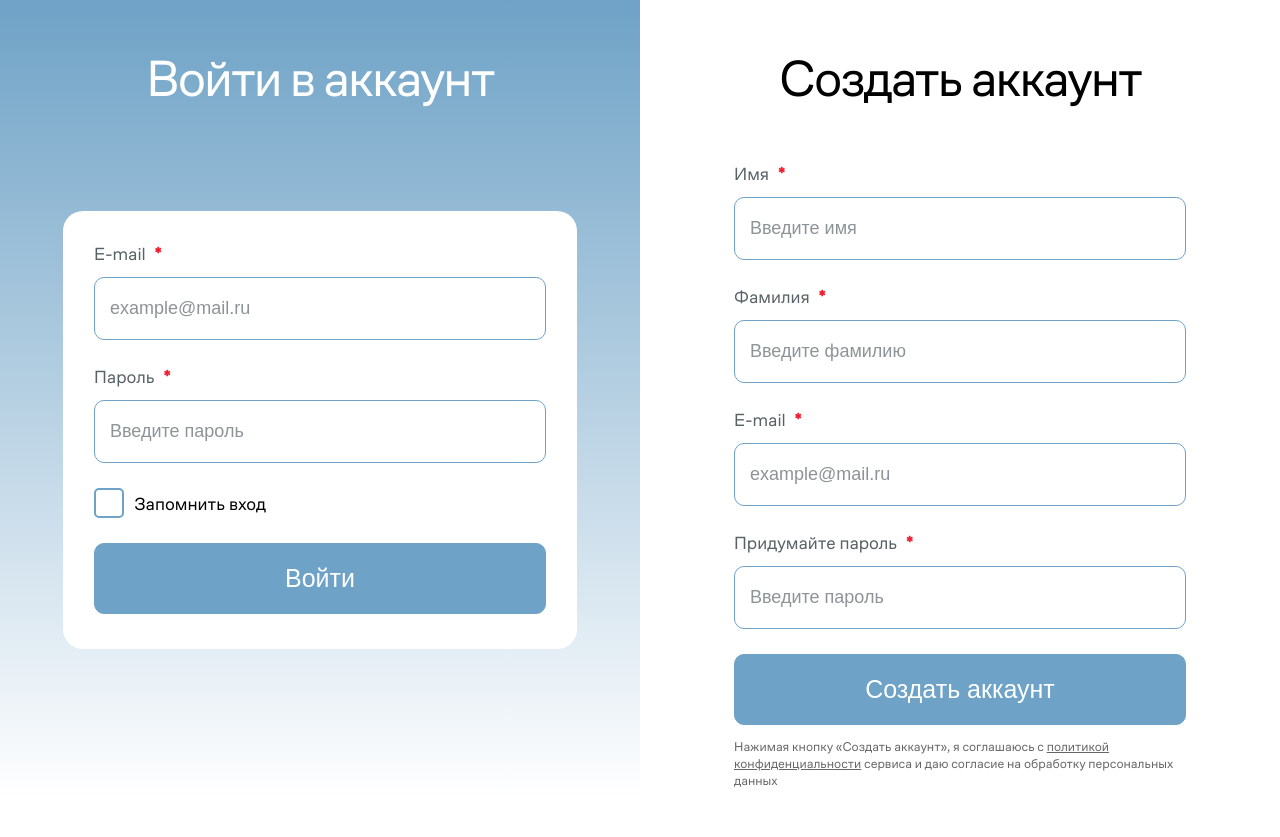
After one commit to t0sssik/memory-project, a Django app: page /auth/ in a window 1280 px wide. The commit adds this page. Run offline with Django 5.2, Linux system fonts and the light colour scheme; some web fonts are replaced.

Commit message:
auth/reg page added

```diff
--- /dev/null
+++ b/Main/static/styles/auth.css
@@ -0,0 +1,202 @@
+@font-face {
+  font-family: "CoFo Sans";
+  src: local("Cofo Sans"), local("CoFoSans"),
+    url('../fonts/CoFoSans-Regular.ttf') format("truetype"),
+    url("../fonts/CoFoSans-Regular.woff") format("woff"),
+    url("../fonts/CoFoSans-Regular.woff2") format("woff2");
+  font-style: normal;
+}
+
+@font-face {
+  font-family: "Graphik";
+  src: local("Graphik"), local("Graphik"),
+    url('../fonts/Graphik-Regular.ttf') format("truetype"),
+    url("../fonts/Graphik-Regular.woff") format("woff"),
+    url("../fonts/Graphik-Regular.woff2") format("woff2");
+  font-style: normal;
+}
+
+html{
+    height: 100%;
+}
+
+body {
+    --font-color: black;
+    --font-color-hero: white;
+    --font-color-secondary: #6EA2C6;
+    --background-block: #EEF7FE;
+    --background-blue: #5EB6F2;
+    --red-req: #F21D2F;
+    --label-black: #586166;
+    --placeholder: #8D9396;
+}
+
+body{
+    font-family: "CoFo Sans", "Arial", sans-serif;
+    margin: 0;
+    background-color: white;
+    display: flex;
+    flex-direction: column;
+    justify-content: center;
+    align-items: center;
+    height: 100%;
+}
+
+main{
+    width: 100%;
+    height: 100%;
+}
+
+button:hover{
+    cursor: pointer;
+}
+
+.blocks{
+    display: flex;
+    height: 100%;
+}
+
+.auth-block, .reg-block{
+    flex-basis: 50%;
+    display: flex;
+    flex-direction: column;
+    align-items: center;
+    padding: 0 94px 0 94px;
+}
+
+form{
+    display: flex;
+    flex-direction: column;
+    background-color: white;
+    padding: 31px 31px 35px 31px;
+    border-radius: 20px;
+    width: 100%;
+}
+
+form strong{
+    color: var(--red-req);
+    margin-left: 5px;
+}
+
+form label{
+    margin-bottom: 12px;
+    font-size: 18px;
+    color: var(--label-black);
+}
+
+
+
+form input{
+    margin-bottom: 25px;
+    border-radius: 10px;
+    border: 1px solid var(--font-color-secondary);
+    background-color: white;
+    padding: 20px 15px 20px 15px;
+    transition: 0.2s ease all;
+    font-size: 18px;
+}
+
+form input::placeholder{
+    color: var(--placeholder)
+}
+
+form input:focus{
+    font-size: 23px;
+}
+
+input[type='checkbox']{
+    margin: 0 10px 0 0;
+}
+
+.auth-block{
+    background: linear-gradient(#6EA2C6, white);
+}
+
+.auth-block h2{
+    margin: 45px 0 100px 0;
+    color:white;
+}
+
+.reg-block h2{
+    margin: 45px 0 20px 0;
+}
+
+h2{
+    font-size: 52px;
+    font-weight: normal;
+    letter-spacing: -2px;
+}
+
+.note{
+    font-size: 13px;
+    color: rgba(0, 0, 0, 0.6);
+}
+
+.note a{
+    color: inherit;
+    transition: 0.2s ease all;
+}
+
+.note a:hover{
+    color: black;
+}
+
+.check-container{
+    display: flex;
+    align-items: center;
+    margin-bottom: 25px;
+}
+
+.checkbox {
+    cursor: pointer;
+    appearance: none;
+    border: 2px var(--font-color-secondary) solid;
+    border-radius: 5px;
+    width: 30px;
+    height: 30px;
+    transition: 0.2s ease-in all;
+    padding: 0;
+}
+
+.checkbox:checked{
+    background-image: url("../images/tick.svg");
+    background-repeat: no-repeat;
+    background-size: cover;
+}
+
+.checkbox:hover{
+    border: 4px var(--font-color-secondary) solid;
+}
+
+label{
+    transition: 0.2s ease-in all;
+}
+
+.check-label{
+    margin: 0;
+    color: black;
+}
+
+.check-label:hover{
+    cursor: pointer;
+    color: var(--font-color-secondary);
+    text-decoration: underline;
+}
+
+button{
+    width: 100%;
+    border-radius: 10px;
+    background-color: var(--font-color-secondary);
+    color: white;
+    font-size: 25px;
+    user-select: none;
+    transition: 0.3s ease all;
+    border: var(--font-color-secondary) 1px solid;
+    padding: 20px 0 20px 0;
+}
+
+
+button:hover{
+    box-shadow: #4b81a6 3px 3px, #45779a 6px 6px;
+    font-size: 26px;
+}
--- a/Main/static/styles/start.css
+++ b/Main/static/styles/start.css
@@ -223,7 +223,6 @@ button:first-child{
 }
 
 button:last-child{
-
     color: var(--font-color-secondary);
 }
 
--- a/Main/views.py
+++ b/Main/views.py
@@ -10,3 +10,6 @@ def start(request):
 
 def main(request):
     return render(request, 'main.html')
+
+def auth(request):
+    return render(request, 'auth.html')
--- a/MemoryProject/urls.py
+++ b/MemoryProject/urls.py
@@ -24,4 +24,5 @@ urlpatterns = [
     path( '', views.home, name='home'),
     path('start/', views.start, name='start'),
     path('main/', views.main, name='main'),
+    path('auth/', views.auth, name='auth'),
 ]
--- /dev/null
+++ b/templates/auth.html
@@ -0,0 +1,48 @@
+{% load static %}
+<!DOCTYPE html>
+<html lang="ru">
+<head>
+    <meta charset="UTF-8">
+    <link rel="stylesheet" href="{% static "/styles/auth.css" %}" type="text/css">
+    <title>MemoryProject</title>
+</head>
+    <body>
+    <main>
+        <div class="blocks">
+            <div class="auth-block">
+                <h2>Войти в аккаунт</h2>
+                <form>
+                    {% csrf_token %}
+                    <label for="login-auth">E-mail <strong>*</strong></label>
+                    <input required id="login-auth" name="login-auth" type="email" placeholder="example@mail.ru"/>
+                    <label for="pass-auth">Пароль <strong>*</strong></label>
+                    <input required id="pass-auth" type="password" name="pass-auth" placeholder="Введите пароль"/>
+                    <div class="check-container">
+                        <input type="checkbox" id="save" name="save" class="checkbox"/>
+                        <label for="save" class="check-label">Запомнить вход</label>
+                    </div>
+                    <button>Войти</button>
+                </form>
+            </div>
+            <div class="reg-block">
+                <h2>Создать аккаунт</h2>
+                <form>
+                    {% csrf_token %}
+                    <label for="name-reg">Имя <strong>*</strong></label>
+                    <input required id="name-reg" name="name-reg" placeholder="Введите имя"/>
+                    <label for="surname-reg">Фамилия <strong>*</strong></label>
+                    <input required id="surname-reg" name="surname-reg" placeholder="Введите фамилию"/>
+                    <label for="login-reg">E-mail <strong>*</strong></label>
+                    <input required id="login-reg" name="login-reg" type="email" placeholder="example@mail.ru"/>
+                    <label for="pass-reg">Придумайте пароль <strong>*</strong></label>
+                    <input required id="pass-reg" type="password" name="pass-reg" placeholder="Введите пароль"/>
+
+                    <button>Создать аккаунт</button>
+                    <p class="note">Нажимая кнопку «Создать аккаунт», я соглашаюсь с <a href="#">политикой<br>
+                        конфиденциальности</a> сервиса и даю согласие на обработку персональных данных</p>
+                </form>
+            </div>
+        </div>
+    </main>
+    </body>
+</html>
```
